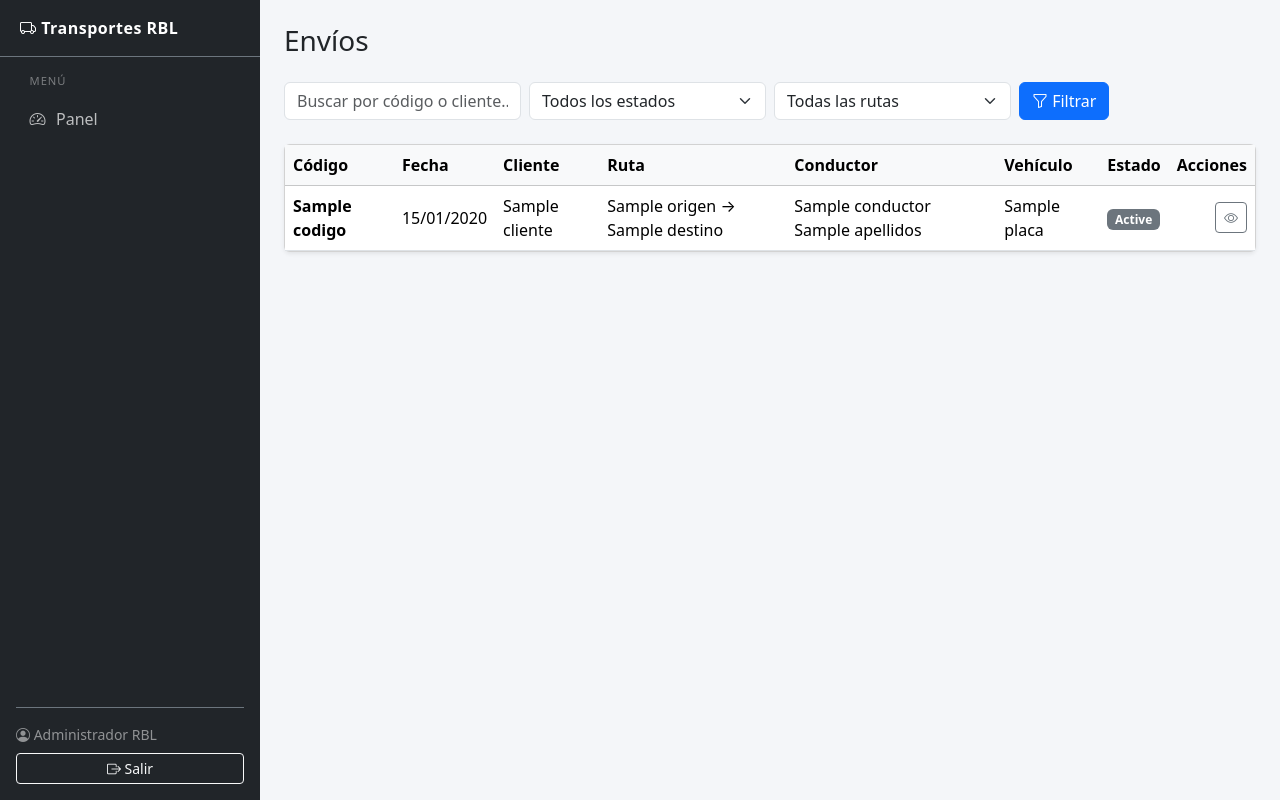
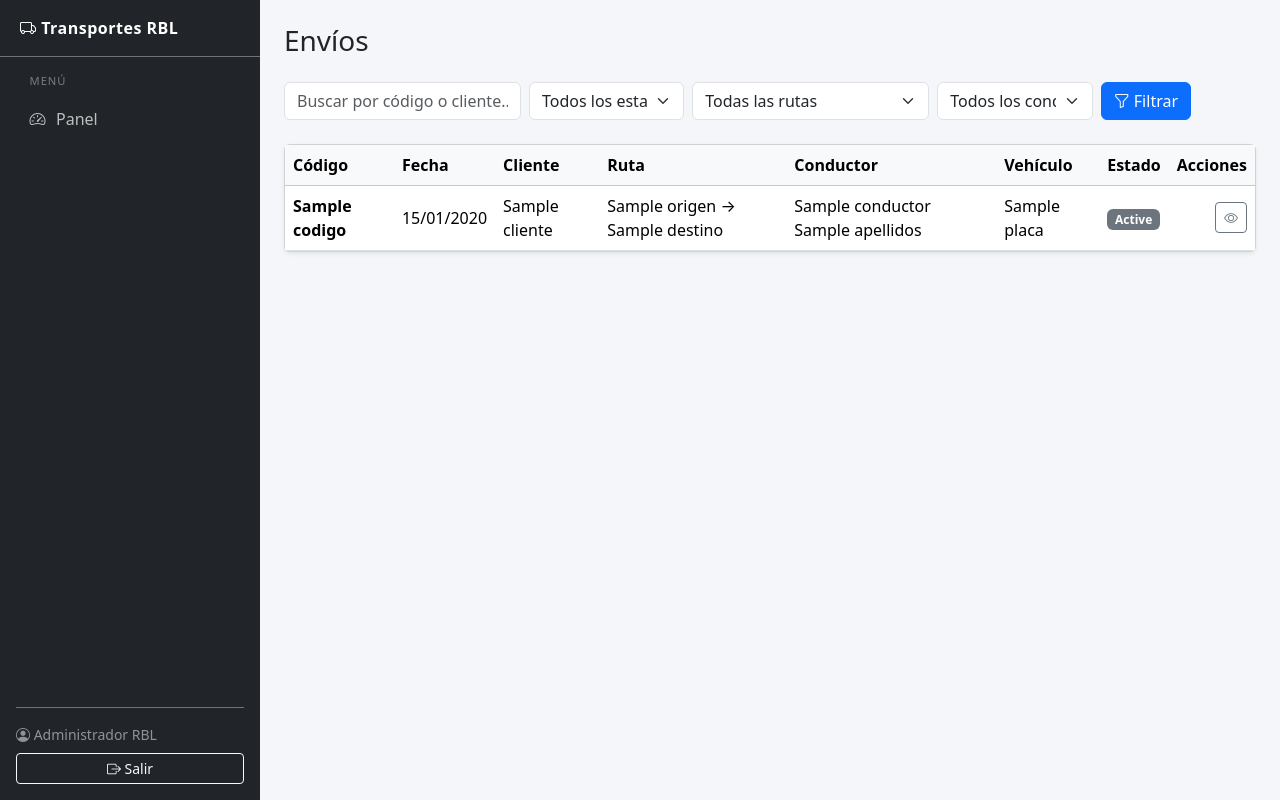
Before and after one commit to JeanRojas17/ProyectoIntegrador2, a Laravel app: template resources/views/envios/index.blade.php in a window 1280 px wide. Run offline with Laravel 12, Linux system fonts and the light colour scheme; a user stored in the database is signed in; data comes from the database, SQL or seed files in the repository; the template is opened without the code that fills it: most values are stand-ins (such as "Sample title", 1, 10 or a date in 2020).

Commit message:
arreglo de filtros

```diff
--- a/resources/views/envios/index.blade.php
+++ b/resources/views/envios/index.blade.php
@@ -24,7 +24,7 @@
                        value="{{ request('buscar') }}">
             </div>
 
-            <div class="col-md-3">
+            <div class="col-md-2">
                 <select name="estado" class="form-select">
                     <option value="">Todos los estados</option>
                     <option value="pendiente"   {{ request('estado') == 'pendiente'   ? 'selected' : '' }}>Pendiente</option>
@@ -45,11 +45,22 @@
                 </select>
             </div>
 
-            <div class="col-md-auto">
+            <div class="col-md-2">
+                <select name="conductor_id" class="form-select">
+                    <option value="">Todos los conductores</option>
+                    @foreach($conductores as $conductor)
+                        <option value="{{ $conductor->id }}" {{ request('conductor_id') == $conductor->id ? 'selected' : '' }}>
+                            {{ $conductor->nombres }} {{ $conductor->apellidos }}
+                        </option>
+                    @endforeach
+                </select>
+            </div>
+
+            <div class="col-md-2">
                 <button type="submit" class="btn btn-primary">
                     <i class="bi bi-funnel"></i> Filtrar
                 </button>
-                @if(request('estado') || request('ruta_id') || request('buscar'))
+                @if(request('estado') || request('ruta_id') || request('conductor_id') || request('buscar'))
                     <a href="{{ route('envios.index') }}" class="btn btn-outline-secondary">
                         Limpiar
                     </a>
```
Also changed, not shown: app/Http/Controllers/EnvioController.php (+6 -3 lines).
